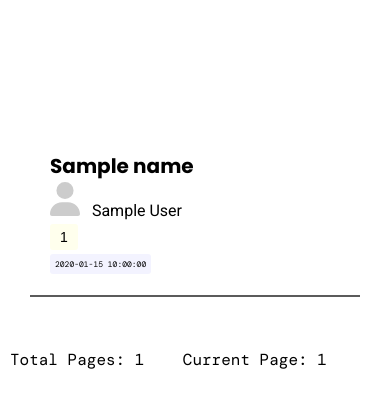
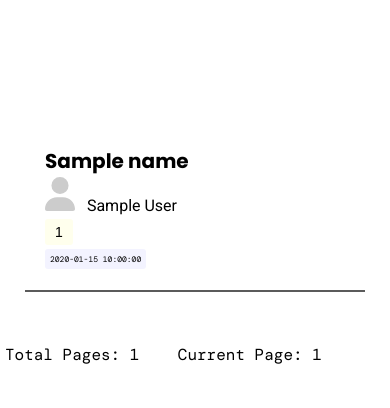
Before and after one commit to YuheshPandian/TechDock, a Flask app: template templates/index.html in a window 390 px wide. Shown: the part 75-483 px from the top of the page. Run offline with Flask 3, Linux system fonts and the light colour scheme; the template is opened without the code that fills it: most values are stand-ins (such as "Sample title", 1, 10 or a date in 2020); some web fonts are replaced.

Commit message:
reduced padding in mobiles

```diff
--- a/static/css/style.css
+++ b/static/css/style.css
@@ -202,6 +202,9 @@ header nav .search-button:hover {
 
 @media (max-width:720px) {
 
+    main {
+        padding:5px;
+    }
 
     header nav .search-input{
         width:90vw;
```
